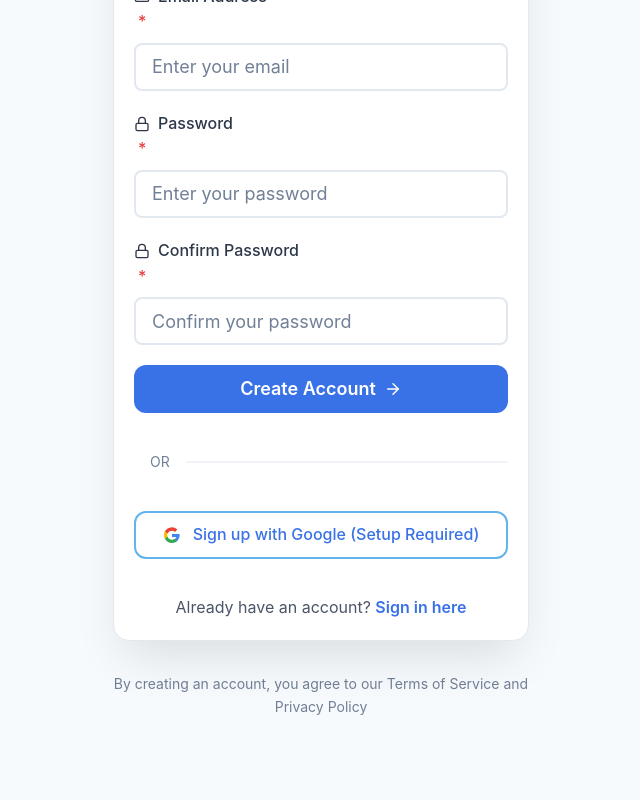
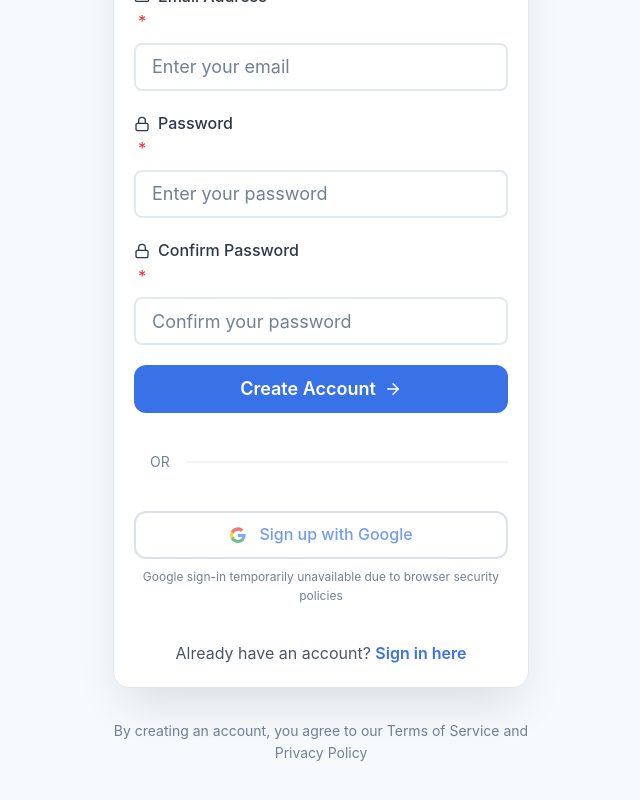
Before and after one commit to s1120258/res-match-ui, a React (Vite) app: page /register in a window 1280 px wide. Shown: the part 551-1351 px from the top of the page, without its empty margins (319-959 px from the left). Before the commit the page ends 1317 px from the top, so only its background shows below. Built offline with nearby package versions, Linux system fonts and the light colour scheme; no server answers; the HTML template or start-up script is replaced by a standard one.

Commit message:
fix(auth): handle Cross-Origin-Opener-Policy issue with fallback
- Adjusted Google Identity Services settings (popup mode, FedCM disabled)
- Added user-friendly fallback UI and error messages
- Improved logging and guidance for alternative login options

```diff
--- a/src/components/common/GoogleSignInButton.jsx
+++ b/src/components/common/GoogleSignInButton.jsx
@@ -80,19 +80,20 @@ const GoogleSignInButton = ({
             GOOGLE_CLIENT_ID
           );
 
-          // Initialize Google Identity Services with improved settings
+          // Initialize Google Identity Services with COOP workaround
           window.google.accounts.id.initialize({
             client_id: GOOGLE_CLIENT_ID,
             callback: handleCredentialResponse,
             auto_select: false,
-            cancel_on_tap_outside: true,
-            // Disable FedCM to avoid Cross-Origin-Opener-Policy issues
+            cancel_on_tap_outside: false,
+            // Aggressive COOP prevention settings
             use_fedcm_for_prompt: false,
-            // Add context for better reliability
+            itp_support: false,
+            // Force popup mode
+            ux_mode: "popup",
             context: "signin",
-            ux_mode: "popup",
-            // Allow iframe for better compatibility
-            itp_support: true,
+            // Additional safety settings
+            state_cookie_domain: window.location.hostname,
           });
 
           // Render Google's native button with improved configuration
@@ -139,14 +140,43 @@ const GoogleSignInButton = ({
   }, [GOOGLE_CLIENT_ID, handleCredentialResponse]);
 
   const handleManualGoogleAuth = () => {
+    if (window.google && window.google.accounts) {
+      try {
+        // Manual trigger for Google authentication
+        window.google.accounts.id.prompt((notification) => {
+          console.log("Google prompt notification:", notification);
+          if (notification.isNotDisplayed() || notification.isSkippedMoment()) {
+            toast({
+              title: "Google Sign-in Issue",
+              description:
+                "Google One Tap is not available. This may be due to browser settings or security policies. Please try email/password login instead.",
+              status: "warning",
+              duration: 8000,
+              isClosable: true,
+            });
+          }
+        });
+      } catch (error) {
+        console.error("Manual Google auth error:", error);
+        toast({
+          title: "Google Authentication Issue",
+          description:
+            "Unable to initiate Google sign-in due to browser security policies. Please use email/password login.",
+          status: "warning",
+          duration: 8000,
+          isClosable: true,
+        });
+      }
+    } else {
       toast({
         title: "Google Authentication Setup Required",
         description:
-        "Please configure Google Cloud Console settings and restart the backend server to enable Google sign-in.",
+          "Google SDK not loaded. Please refresh the page and try again.",
         status: "info",
         duration: 8000,
         isClosable: true,
       });
+    }
   };
 
   return (
@@ -156,17 +186,20 @@ const GoogleSignInButton = ({
 
       {/* Fallback button if Google button fails to load */}
       {!isInitialized.current && (
+        <Box>
           <Button
             onClick={handleManualGoogleAuth}
             size="lg"
             variant="outline"
-          colorScheme="blue"
+            colorScheme="gray"
             w="full"
-          borderColor="blue.300"
+            borderColor="gray.300"
             _hover={{
-            borderColor: "blue.400",
+              borderColor: "gray.400",
               shadow: "md",
             }}
+            opacity={0.7}
+            cursor="not-allowed"
           >
             <HStack spacing={3}>
               {/* Google Logo */}
@@ -189,10 +222,15 @@ const GoogleSignInButton = ({
                 />
               </svg>
               <Text fontSize="md" fontWeight="medium">
-              {text} (Setup Required)
+                {text}
               </Text>
             </HStack>
           </Button>
+          <Text fontSize="xs" color="gray.500" textAlign="center" mt={2}>
+            Google sign-in temporarily unavailable due to browser security
+            policies
+          </Text>
+        </Box>
       )}
     </Box>
   );
```
Lines whose indentation alone changed are shown as unchanged.
